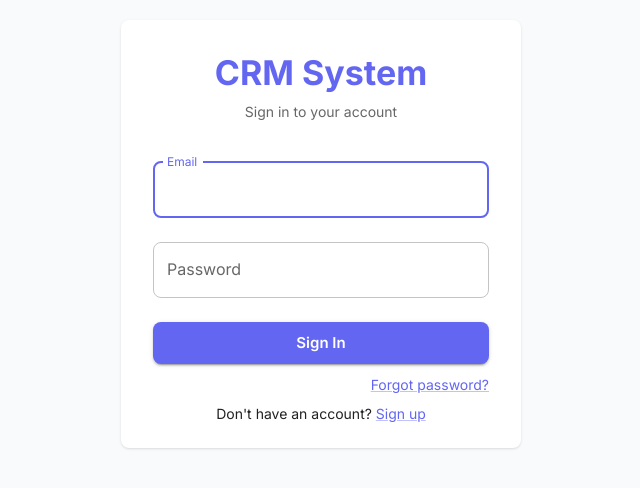
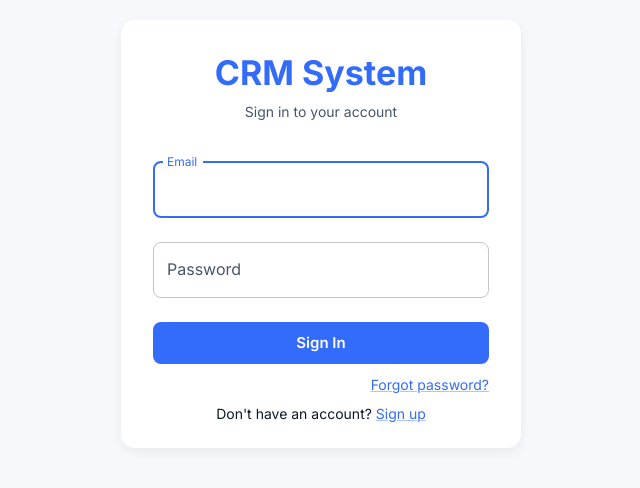
Before and after one commit to Dron2019/crm-system, a React (Vite) app: page /login in a window 1280 px wide. Shown: the part 166-654 px from the top of the page, without its empty margins (319-959 px from the left). Built offline with nearby package versions, Linux system fonts and the light colour scheme; no server answers.

Commit message:
feat: enhance theme configuration with improved palette, typography, and component styles for better UI consistency

```diff
--- a/src/theme.ts
+++ b/src/theme.ts
@@ -1,70 +1,140 @@
-import { createTheme, type PaletteMode } from '@mui/material/styles';
+import { createTheme, alpha, type PaletteMode } from '@mui/material/styles';
 
 export function buildTheme(mode: PaletteMode) {
+  const isLight = mode === 'light';
+
+  const primaryMain = '#336BFA';
+
   return createTheme({
     palette: {
       mode,
+
       primary: {
-        main: '#6366f1',
-        light: '#818cf8',
-        dark: '#4f46e5',
+        main: primaryMain,
+        light: '#5C8BFF',
+        dark: '#1E4ED8',
+        contrastText: '#ffffff',
       },
+
       secondary: {
         main: '#ec4899',
         light: '#f472b6',
         dark: '#db2777',
+        contrastText: '#ffffff',
       },
-      background: mode === 'light'
-        ? { default: '#f8fafc', paper: '#ffffff' }
-        : { default: '#0f172a', paper: '#1e293b' },
-      error: {
-        main: '#ef4444',
-      },
-      warning: {
-        main: '#f59e0b',
-      },
-      success: {
-        main: '#22c55e',
-      },
-      info: {
-        main: '#3b82f6',
+
+      background: isLight
+        ? {
+            default: '#F6F8FC',
+            paper: '#FFFFFF',
+          }
+        : {
+            default: '#0B1220',
+            paper: '#111827',
+          },
+
+      text: isLight
+        ? {
+            primary: '#0F172A',
+            secondary: '#475569',
+          }
+        : {
+            primary: '#E5E7EB',
+            secondary: '#9CA3AF',
+          },
+
+      divider: isLight ? '#E2E8F0' : '#1F2937',
+
+      error: { main: '#ef4444' },
+      warning: { main: '#f59e0b' },
+      success: { main: '#22c55e' },
+      info: { main: '#3b82f6' },
+
+      action: {
+        hover: alpha(primaryMain, 0.08),
+        selected: alpha(primaryMain, 0.16),
+        disabledBackground: isLight ? '#E5E7EB' : '#1F2937',
       },
     },
+
     typography: {
       fontFamily: '"Inter", "Roboto", "Helvetica", "Arial", sans-serif',
-      h1: { fontWeight: 700 },
-      h2: { fontWeight: 700 },
+
+      h1: { fontWeight: 700, letterSpacing: -0.5 },
+      h2: { fontWeight: 700, letterSpacing: -0.3 },
       h3: { fontWeight: 600 },
       h4: { fontWeight: 600 },
       h5: { fontWeight: 600 },
       h6: { fontWeight: 600 },
+
+      button: {
+        fontWeight: 600,
+      },
     },
+
     shape: {
-      borderRadius: 8,
+      borderRadius: 10,
     },
+
     components: {
       MuiButton: {
+        defaultProps: {
+          disableElevation: true,
+        },
         styleOverrides: {
           root: {
             textTransform: 'none',
-            fontWeight: 600,
+            borderRadius: 8,
+            paddingInline: 16,
+          },
+          containedPrimary: {
+            '&:hover': {
+              boxShadow: 'none',
+            },
           },
         },
       },
+
       MuiCard: {
         styleOverrides: {
           root: {
-            boxShadow: '0 1px 3px 0 rgb(0 0 0 / 0.1), 0 1px 2px -1px rgb(0 0 0 / 0.1)',
+            borderRadius: 14,
+            boxShadow: isLight
+              ? '0 4px 12px rgba(0,0,0,0.06)'
+              : '0 4px 16px rgba(0,0,0,0.4)',
           },
         },
       },
+
       MuiTableHead: {
         styleOverrides: {
           root: {
             '& .MuiTableCell-head': {
               fontWeight: 600,
-              backgroundColor: mode === 'light' ? '#f8fafc' : '#1e293b',
+              backgroundColor: isLight ? '#F1F5F9' : '#1F2937',
+              borderBottom: 'none',
             },
+          },
+        },
+      },
+
+      MuiTextField: {
+        styleOverrides: {
+          root: {
+            '& .MuiOutlinedInput-root': {
+              borderRadius: 8,
+            },
+          },
+        },
+      },
+
+      MuiAppBar: {
+        styleOverrides: {
+          root: {
+            background: isLight ? '#ffffff' : '#0B1220',
+            borderBottom: `1px solid ${
+              isLight ? '#E2E8F0' : '#1F2937'
+            }`,
           },
         },
       },
```
